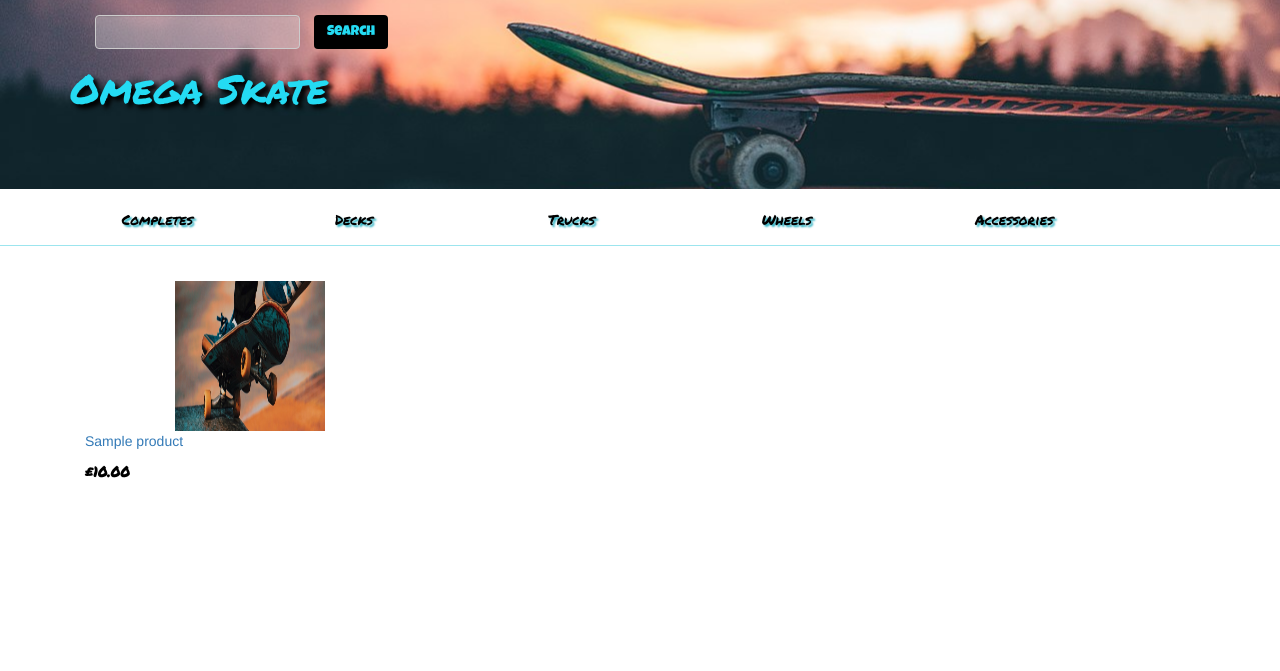
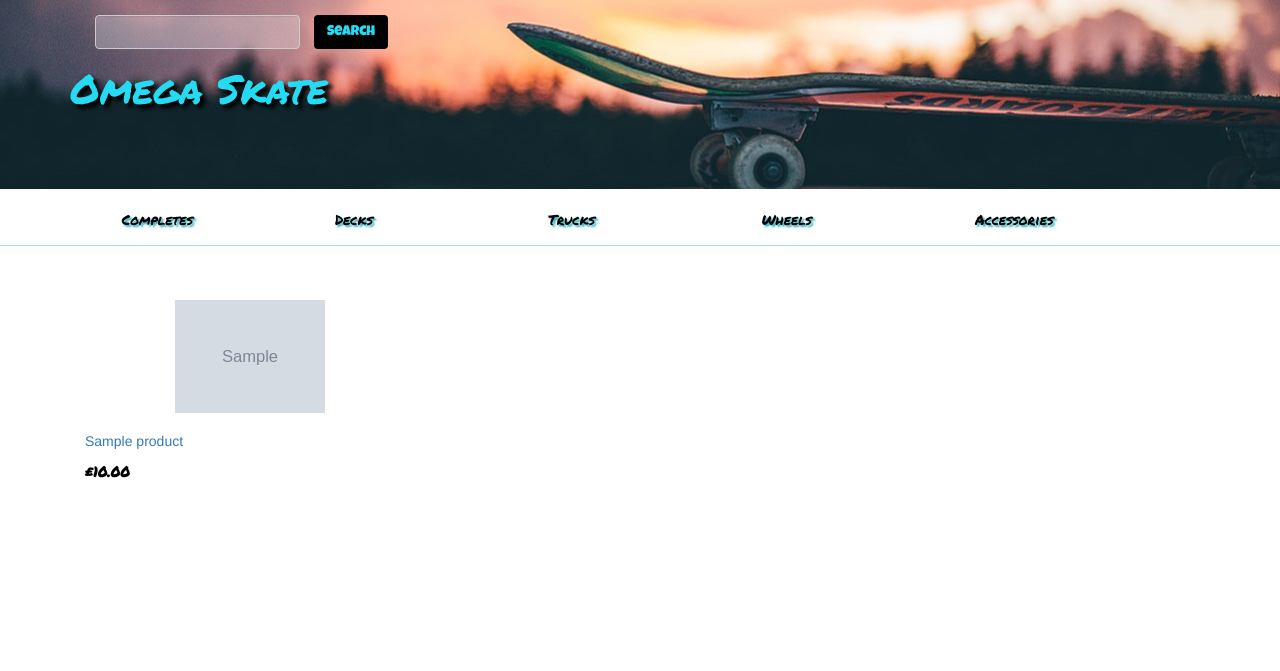
Before and after one commit to skies09/omega-sk8-ds, a Django app: page /products/ in a window 1280 px wide. Shown: the top 671 px of the page. Run offline with Django 3.2, Linux system fonts and the light colour scheme; tables that the repository leaves empty hold one stand-in row (values such as "Sample post"); grey boxes marked "Sample" are stand-in pictures; some libraries are stand-ins or nearby versions; some web fonts are replaced.

Commit message:
clean up of image links

```diff
--- a/home/templates/home.html
+++ b/home/templates/home.html
@@ -16,13 +16,13 @@
     <div id="brand-carousel" class="carousel slide" data-ride="carousel">
         <div class="carousel-inner">
             <div class="item active">
-                <img src="/static/media/images/element.jpg">
+                <img src="/static/media/images/independent.jpg">
             </div>
             <div class="item">
                 <img src="/static/media/images/thrasher.jpg">
             </div>
             <div class="item">
-                <img src="/static/media/images/independent.jpg">
+                <img src="/static/media/images/element.jpg">
             </div>
             <div class="item">
                 <img src="/static/media/images/vans.jpg">
--- a/products/templates/productdetail.html
+++ b/products/templates/productdetail.html
@@ -4,8 +4,7 @@
 <div class="row single-product">
     <div class="col-xs-12 col-md-6">
         <div class="panel-body">
-                <img src='/static/media/images/complete-sk8board-background1.jpg'>
-            <!-- <div class="product-image" style="background-image: url('{{ MEDIA_URL }}{{ product.image }}')"></div> -->
+            <div class="product-image" style="background-image: url('{{ MEDIA_URL }}{{ product.image }}')"></div>
         </div>
     </div>
     <div class='col-xs-12 col-md-6'>
--- a/products/templates/products.html
+++ b/products/templates/products.html
@@ -5,12 +5,12 @@
     {% for product in products %}
     <div class="col-xs-10 col-xs-offset-1 col-sm-offset-0 col-sm-6 col-md-4">
         <div class="panel-body">
-
-                <img src='/static/media/images/complete-sk8board-background1.jpg'>
             <a href="{% url 'product-detail' product.id %}">
-                <!-- <div class="product" style="background-image: url('{{ MEDIA_URL }}{{ product.image }}')"></div> -->
+                <div class="product" style="background-image: url('{{ MEDIA_URL }}{{ product.image }}')"></div>
                 <p>{{ product.name }}</p>
-                <strong><p class='product-price'>£{{ product.price }}</p></strong>
+                <strong>
+                    <p class='product-price'>£{{ product.price }}</p>
+                </strong>
             </a>
         </div>
     </div>
```
